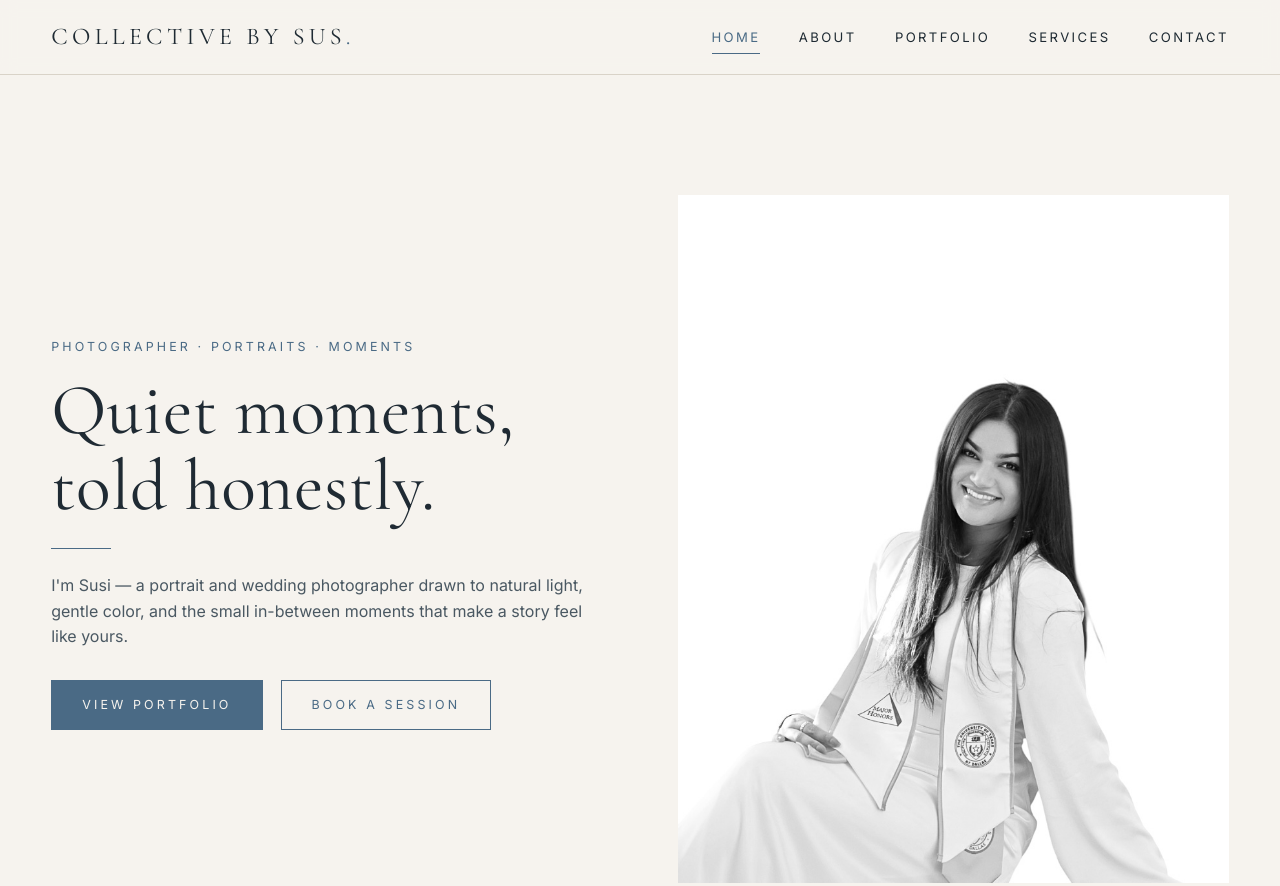
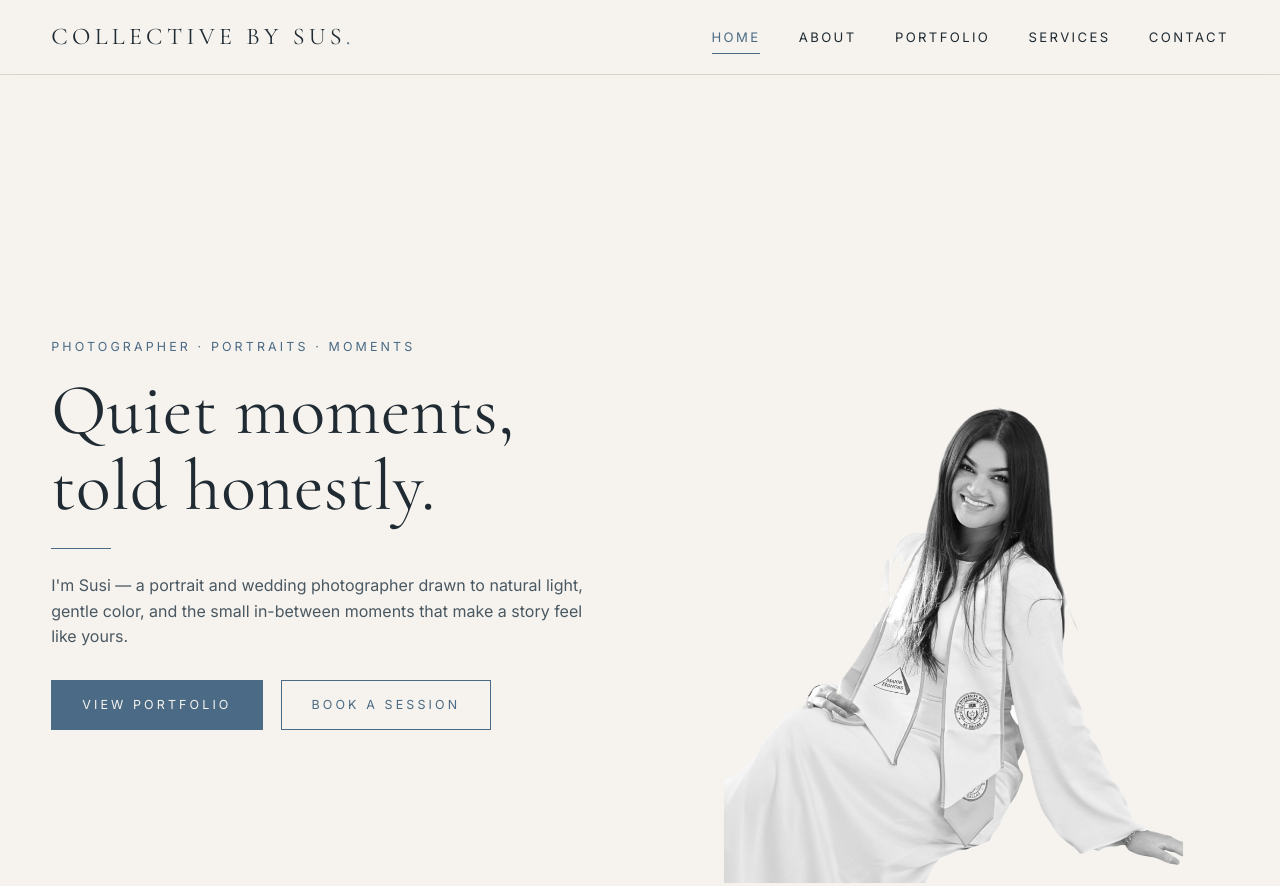
Before and after one commit to AliPervaiz/Collectivebysus.com, a plain HTML site: page index.html in a window 1280 px wide. Shown: the top 886 px of the page. Drawn offline with nearby package versions, Linux system fonts and the light colour scheme.

Commit message:
Cut transparent hero photo and remove gray placeholder bg
- Generate Susiphoto_transparent.png via OpenCV: corner-flood-fill on a
  brightness threshold of 248 isolates the white studio background while
  preserving the (off-white, slightly shadowed) grad gown and sash
- Soften alpha edge with a small gaussian blur for a natural cutout
- Swap hero src to the PNG; switch .hero-image to no background and
  object-fit: contain so the figure floats on the cream page bg

```diff
--- a/css/styles.css
+++ b/css/styles.css
@@ -207,8 +207,13 @@ p { margin: 0 0 1em; color: var(--ink-soft); }
 }
 .hero-image {
   aspect-ratio: 4 / 5;
-  background: var(--placeholder);
   position: relative;
+}
+.hero-image img {
+  width: 100%;
+  height: 100%;
+  object-fit: contain;
+  display: block;
 }
 
 /* ----------- Placeholder image styling ----------- */
--- a/index.html
+++ b/index.html
@@ -43,8 +43,8 @@
           <a href="contact.html" class="btn">Book a Session</a>
         </p>
       </div>
-      <div class="hero-image ph">
-        <img src="Photos/Hero/Susiphoto.jpg" alt="Portrait of Susi, photographer" />
+      <div class="hero-image">
+        <img src="Photos/Hero/Susiphoto_transparent.png" alt="Portrait of Susi, photographer" />
       </div>
     </div>
   </header>
```
Also changed, not shown: Photos/Hero/Susiphoto_transparent.png (added).
